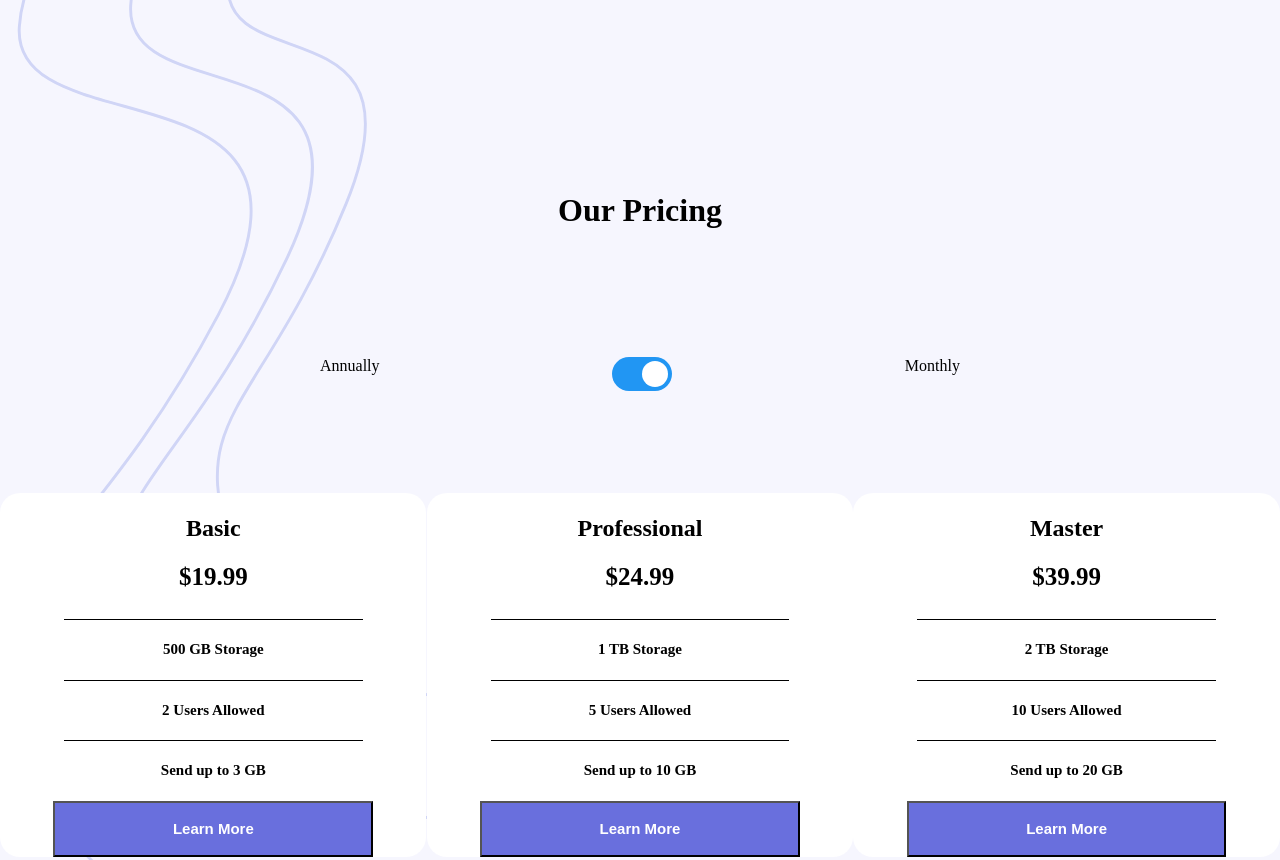
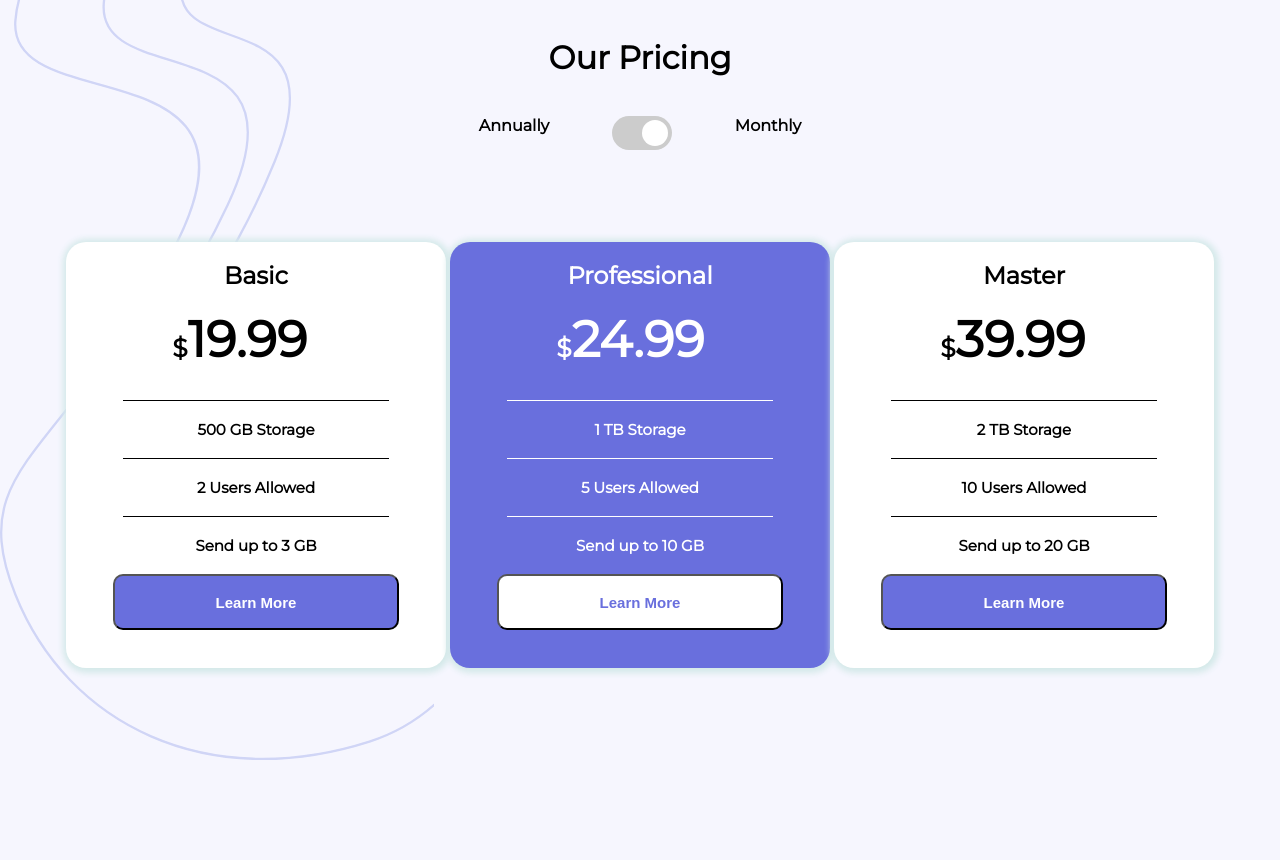
Before and after one commit to ChamuMutezva/pricing-component-with-toggle-master, a plain HTML site: page index.html in a window 1280 px wide. Shown: the top 860 px of the page. After the commit the page ends 800 px from the top, so only its background shows below. Drawn offline with Linux system fonts and the light colour scheme.

Commit message:
font size for prices and box shadow for better view

```diff
--- a/index.html
+++ b/index.html
@@ -31,8 +31,8 @@
         <h2> Basic</h2>
         <div class="container">
           <div class="pricing">
-            <span class="monthly">&dollar;19.99</span>
-            <span class="yearly"> &dollar;199.99</span>
+            <span class="monthly"><span class="dollar">&dollar;</span>19.99</span>
+            <span class="yearly"><span class="dollar">&dollar;</span>199.99</span>
           </div>
           <div class="storage">
             <p> 500 GB Storage </p>
@@ -47,8 +47,8 @@
         <h2>Professional</h2>
         <div class="container">
           <div class="pricing">
-            <span class="monthly">&dollar;24.99</span>
-            <span class="yearly"> &dollar;249.99</span>
+            <span class="monthly"><span class="dollar">&dollar;</span>24.99</span>
+            <span class="yearly"><span class="dollar">&dollar;</span>249.99</span>
           </div>
           <div class="storage">
             <p> 1 TB Storage</p>
@@ -63,8 +63,8 @@
         <h2> Master</h2>
         <div class="container">
           <div class="pricing">
-            <span class="monthly">&dollar;39.99</span>
-            <span class="yearly"> &dollar;399.99</span>
+            <span class="monthly"><span class="dollar">&dollar;</span>39.99</span>
+            <span class="yearly"><span class="dollar">&dollar;</span>399.99</span>
           </div>
           <div class="storage">
             <p>2 TB Storage</p>
--- a/style.css
+++ b/style.css
@@ -9,6 +9,7 @@ body {
   background-image: url("images/bg-top.svg");
   background-repeat: no-repeat;
 background-size: contain;
+font-family: 'Montserrat' , sans-serif;
 }
 .page_wrapper {
  /* background-color: hsl(237, 63%, 64%) ;
@@ -19,6 +20,7 @@ background-size: contain;
   margin: 8% auto;
   background-color: white;
   border-radius: 20px;
+  box-shadow: 1px 1px 6px 4px #d4e9e9;
 }
 .storage p {
   margin: auto;
@@ -30,16 +32,46 @@ background-size: contain;
     font-weight: 700;
 }
 
+.container {
+  padding-bottom: 10%;
+}
+
 .card input[type="button"] {
   width: 75%;
   height: 7vh;
   font-size: 15px;
     font-weight: 700;
     background-color:  hsl(237, 63%, 64%);
+    border-radius: 10px;
+   /* border: 1px solid  hsl(237, 63%, 64%); */
     color: white;
 }
 
+.basic input[type="button"]:hover,
+.master input[type="button"]:hover {
+color:hsl(237, 63%, 64%);
+background-color: white;
+}
+span.dollar {
+  font-size: 0.5em;
+}
+.professional input[type="button"]:hover {
+  background-color:hsl(237, 63%, 64%);
+color: white;
+}
 
+.professional {
+  background-color:  hsl(237, 63%, 64%) ;
+  color: white;
+}
+
+.professional input[type="button"] {
+  background-color: white;
+  color: hsl(237, 63%, 64%);
+}
+.professional .storage p {
+  border-top: 1px solid white ;
+}
 .switch {
     position: relative;
     display: inline-block;
@@ -58,7 +90,7 @@ background-size: contain;
     left: 0;
     right: 0;
     bottom: 0;
-    background-color: #ccc;
+    background-color: hsl(237, 63%, 64%);
     -webkit-transition: .4s;
     transition: .4s;
   }
@@ -74,7 +106,7 @@ background-size: contain;
     transition: .4s;
   }
   input:checked + .slider {
-    background-color: #2196F3;
+    background-color:  #ccc;
   }
   input:focus + .slider {
     box-shadow: 0 0 1px #2196F3;
@@ -103,20 +135,24 @@ background-size: contain;
 }
 span.monthly {
   display: block;
-    position: relative;
+    position: absolute;
     visibility: visible;
+    font-size: 2em;
+    left: 28%;
 }
 span.yearly {
   display: block;
     position: relative;
     visibility: hidden;
-
+    font-size: 2em;
+    margin-bottom: 8%;
 }
 .swithCtl {
   margin: auto;
-  width: 50%;
+  width: 60%;
   display: flex;
   justify-content: space-between;
+  font-weight: 700;
 }
 p, h2, h1 {
   text-align: center;
@@ -125,6 +161,7 @@ p, h2, h1 {
 h1 {
   margin-top: 15%;
   margin-bottom: 10%;
+  font-weight: 700;
 }
 h2 {
   padding-top: 5%;
@@ -143,13 +180,28 @@ input[type="button"] {
     justify-content: center ;
   }
   .basic, .professional, .master {
-    width: 50%;
+    width: 45%;
 }
 }
 
 @media only screen and (min-width: 961px){
+  h1 {
+    margin-top: 3%;
+    margin-bottom: 3%;
+}
+.swithCtl {
+  width: 35%;
+  justify-content: space-evenly;
+}
   .basic, .professional, .master {
-    width: 33.3%;
+    width: 33%;
 }
+ main {
+   width: 90%;
+   margin: auto;
 
+ }
+ .professional {
+   height: 100%;
+ }
 }
```
